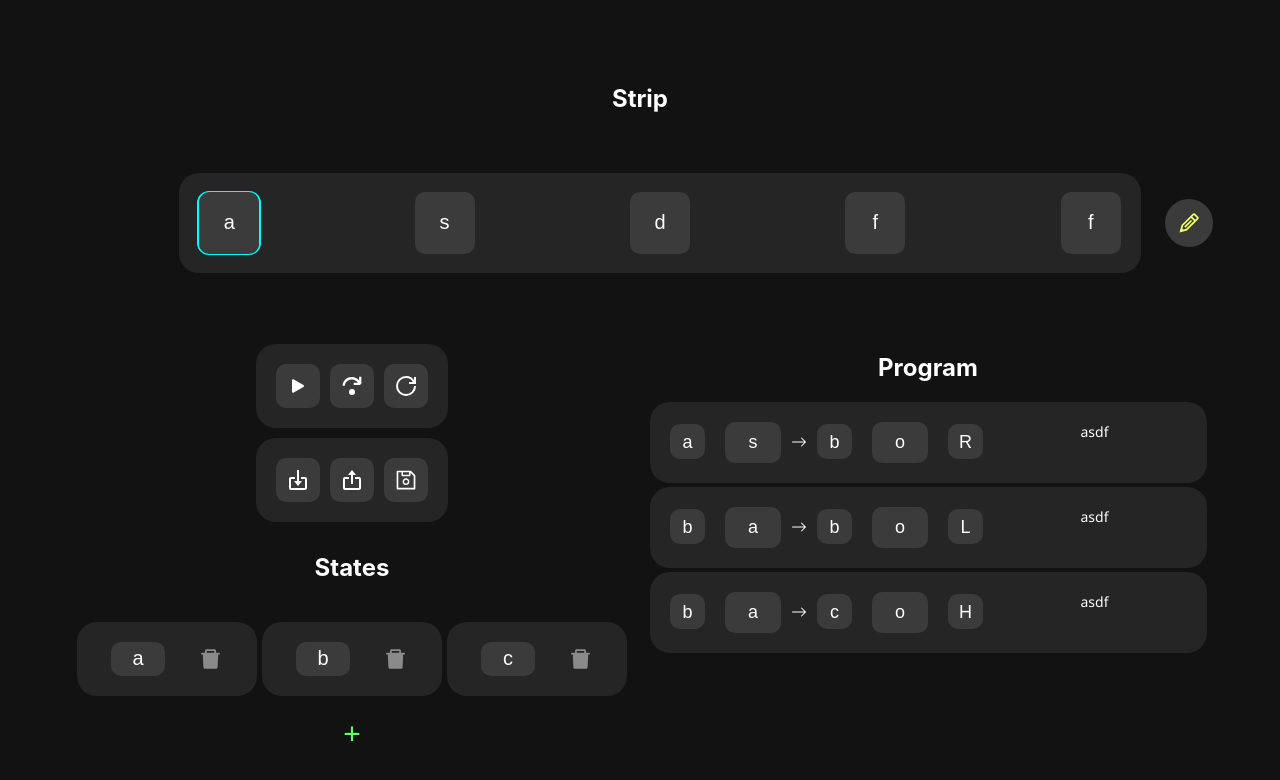
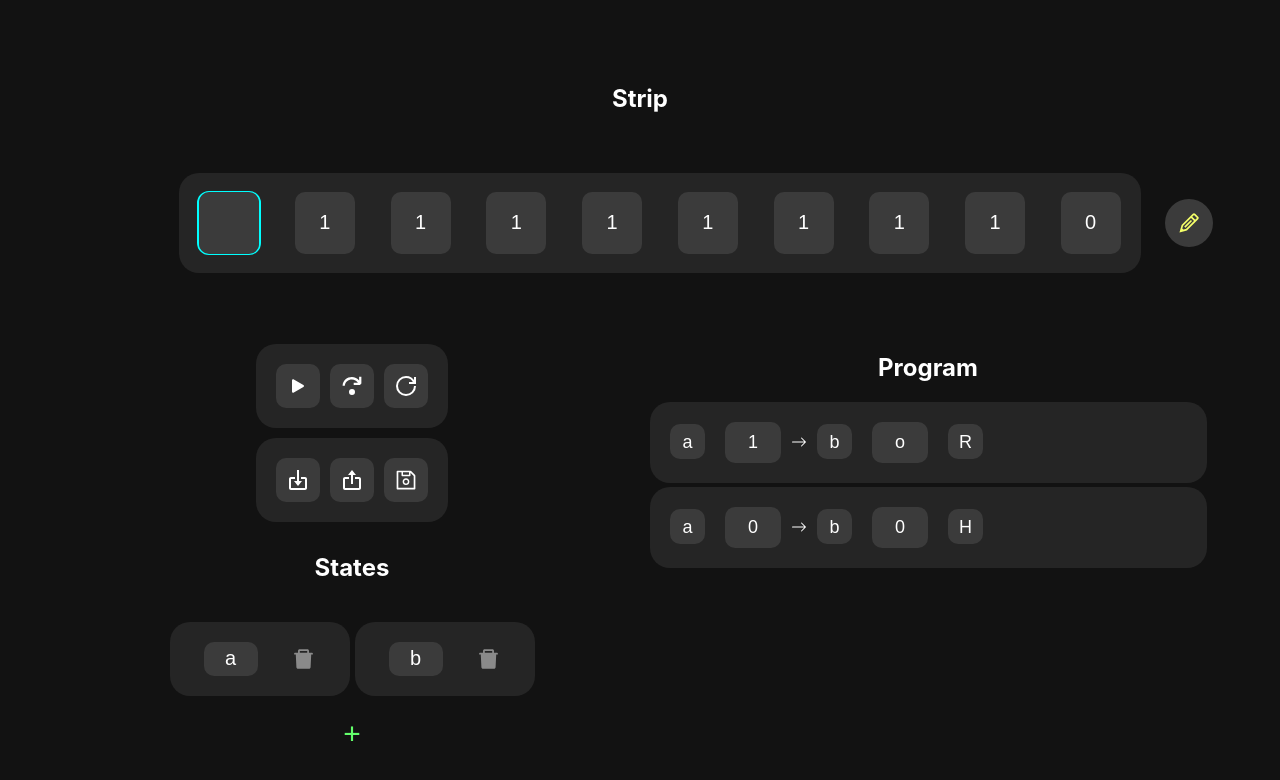
Before and after one commit to NilsGke/turingmachine, a React (Create React App) app: page / in a window 1280 px wide. Shown: the top 780 px of the page. Built offline with nearby package versions, Linux system fonts and the light colour scheme.

Commit message:
started with actual function

```diff
--- a/src/App.js
+++ b/src/App.js
@@ -1,5 +1,7 @@
 import autoAnimate from "@formkit/auto-animate";
 import { useEffect, useRef, useState } from "react";
+import { ToastContainer, toast } from "react-toastify";
+import "react-toastify/dist/ReactToastify.css";
 import "./App.scss";
 import Cell from "./components/Cell";
 import State from "./components/State";
@@ -15,49 +17,42 @@ import { AiOutlineSave } from "react-icons/ai";
 
 function App() {
     const [strip, setStrip] = useState([
-        { id: 0, letter: "a" },
-        { id: 1, letter: "s" },
-        { id: 2, letter: "d" },
-        { id: 3, letter: "f" },
-        { id: 4, letter: "f" },
+        { id: 0, letter: "" },
+        { id: 1, letter: "1" },
+        { id: 2, letter: "1" },
+        { id: 3, letter: "1" },
+        { id: 4, letter: "1" },
+        { id: 5, letter: "1" },
+        { id: 6, letter: "1" },
+        { id: 7, letter: "1" },
+        { id: 8, letter: "1" },
+        { id: 9, letter: "0" },
     ]);
-    const [pointerPos, setPointerPos] = useState(0);
     const [states, setStates] = useState([
         { id: 0, letter: "a", note: "" },
         { id: 1, letter: "b", note: "" },
-        { id: 2, letter: "c", note: "" },
     ]);
 
     const [program, setProgram] = useState([
         {
             state: 0,
-            condition: "s",
+            condition: "1",
             new: {
                 state: 1,
                 letter: "o",
                 direction: "R",
             },
-            note: "asdf",
+            note: "",
         },
         {
-            state: 1,
-            condition: "a",
+            state: 0,
+            condition: "0",
             new: {
                 state: 1,
-                letter: "o",
-                direction: "L",
-            },
-            note: "asdf",
-        },
-        {
-            state: 1,
-            condition: "a",
-            new: {
-                state: 2,
-                letter: "o",
+                letter: "0",
                 direction: "H",
             },
-            note: "asdf",
+            note: "",
         },
     ]);
 
@@ -67,6 +62,11 @@ function App() {
     const [imported, setImported] = useState(null);
 
     const [editMode, setEditMode] = useState(false);
+
+    // controls
+    const [doOneStep, setDoOneStep] = useState(false);
+    const [pointerPos, setPointerPos] = useState(0);
+    const [currentState, setCurrentState] = useState(0);
 
     const stripRef = useRef(null);
     const programRef = useRef(null);
@@ -99,6 +99,33 @@ function App() {
             setImported(null);
         }
     }, [program, states]);
+
+    // control functions
+    useEffect(() => {
+        if (!doOneStep) return;
+        const letter = strip.at(pointerPos).letter;
+        const instructionsForState = program.filter(
+            (s) => s.state === currentState
+        );
+        if (instructionsForState.length === 0)
+            return toast.error(
+                `no instructions for state: ${
+                    states.find((s) => s.id === currentState).letter
+                }`,
+                {}
+            );
+        const instructionsFitCondition = instructionsForState.filter(
+            (s) => s.condition === letter
+        );
+        if (instructionsFitCondition.length === 0)
+            toast(`no Step found with condition: ${letter}`, {});
+
+        setDoOneStep(false);
+    }, [doOneStep]);
+
+    const step = () => {
+        if (!doOneStep) setDoOneStep(true);
+    };
 
     const importProgram = () => {
         const programAsText = prompt("paste Program here");
@@ -158,6 +185,7 @@ function App() {
     };
 
     return (
+        <>
             <div className="App">
                 <div id="stripContainer">
                     <h2>Strip</h2>
@@ -198,7 +226,8 @@ function App() {
                                 move={(direction) => {
                                     const newStrip = strip.slice();
                                     const temp = newStrip[index];
-                                newStrip[index] = newStrip[index + direction];
+                                    newStrip[index] =
+                                        newStrip[index + direction];
                                     newStrip[index + direction] = temp;
 
                                     setStrip(newStrip);
@@ -276,7 +305,10 @@ function App() {
                         >
                             {running ? <BsPauseFill /> : <BsFillPlayFill />}
                         </button>
-                    <button disabled={running ? "disabled" : ""}>
+                        <button
+                            disabled={running ? "disabled" : ""}
+                            onClick={step}
+                        >
                             <VscDebugStepOver />
                         </button>
                         <button>
@@ -339,11 +371,17 @@ function App() {
 
                                 // find not yet used id
                                 let id = 0;
-                            while (states.map((state) => state.id).includes(id))
+                                while (
+                                    states.map((state) => state.id).includes(id)
+                                )
                                     id++;
 
                                 const newStates = states.slice();
-                            newStates.push({ id, letter: newLetter, note: "" });
+                                newStates.push({
+                                    id,
+                                    letter: newLetter,
+                                    note: "",
+                                });
                                 setStates(newStates);
                             }}
                         >
@@ -352,6 +390,16 @@ function App() {
                     </div>
                 </div>
             </div>
+            <ToastContainer
+                position="top-right"
+                autoClose={5000}
+                hideProgressBar={false}
+                newestOnTop={false}
+                theme="dark"
+                pauseOnHover
+                pauseOnFocusLoss
+            />
+        </>
     );
 }
 
```
Lines whose indentation alone changed are shown as unchanged.
